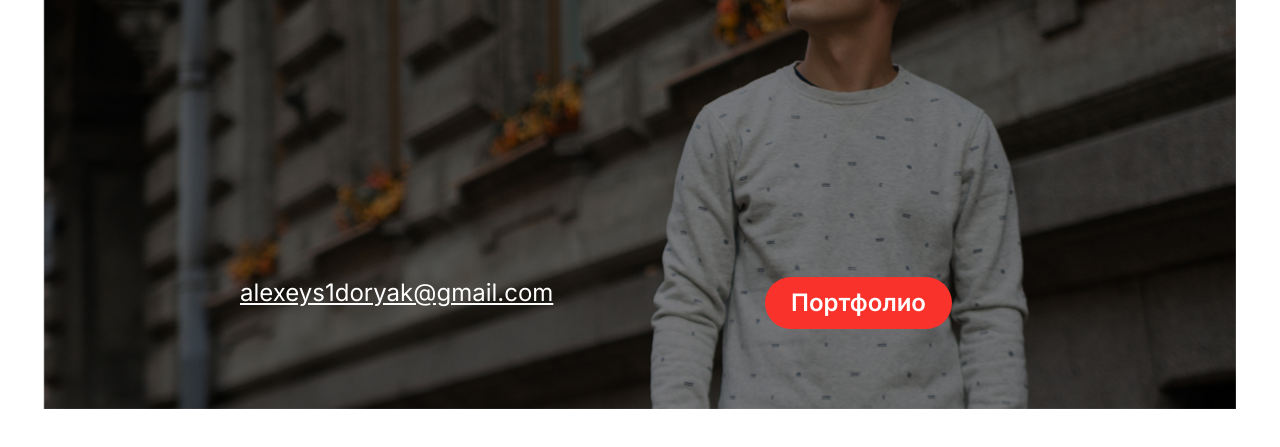
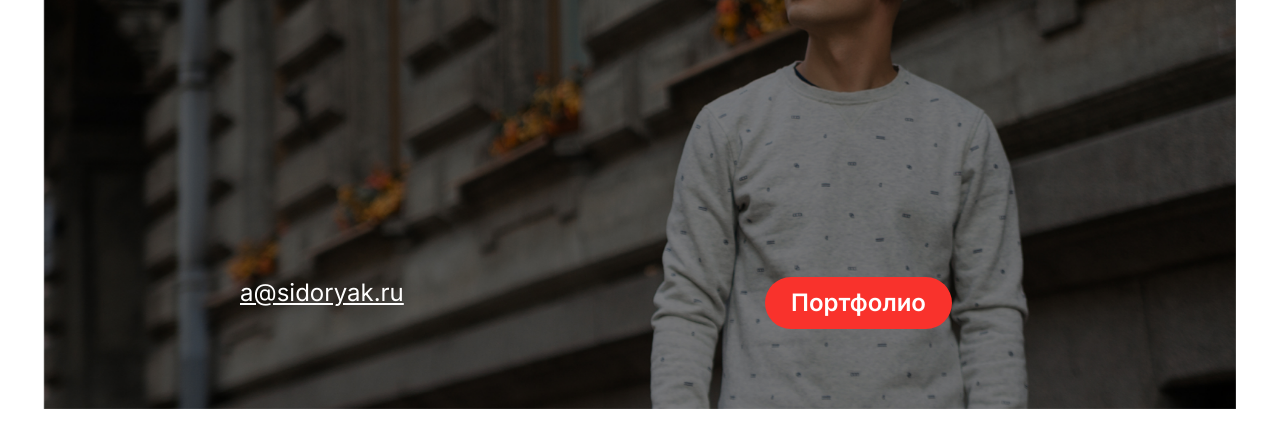
Before and after one commit to s1doryak/s1doryak, a plain HTML site: page index.html in a window 1280 px wide. Shown: the part 347-794 px from the top of the page. Drawn offline with Linux system fonts and the light colour scheme.

Commit message:
Почта

```diff
--- a/index.html
+++ b/index.html
@@ -33,7 +33,7 @@
               </div>
               <div class="index__group">
                 <div class="index-contacts">
-                  <div class="index-contacts__email"><a href="mailto:alexeys1doryak@gmail.com">alexeys1doryak@gmail.com</a></div>
+                  <div class="index-contacts__email"><a href="mailto:a@sidoryak.ru">a@sidoryak.ru</a></div>
                 </div>
                 <div class="index-info">
                   <div class="index-info__button">
```
